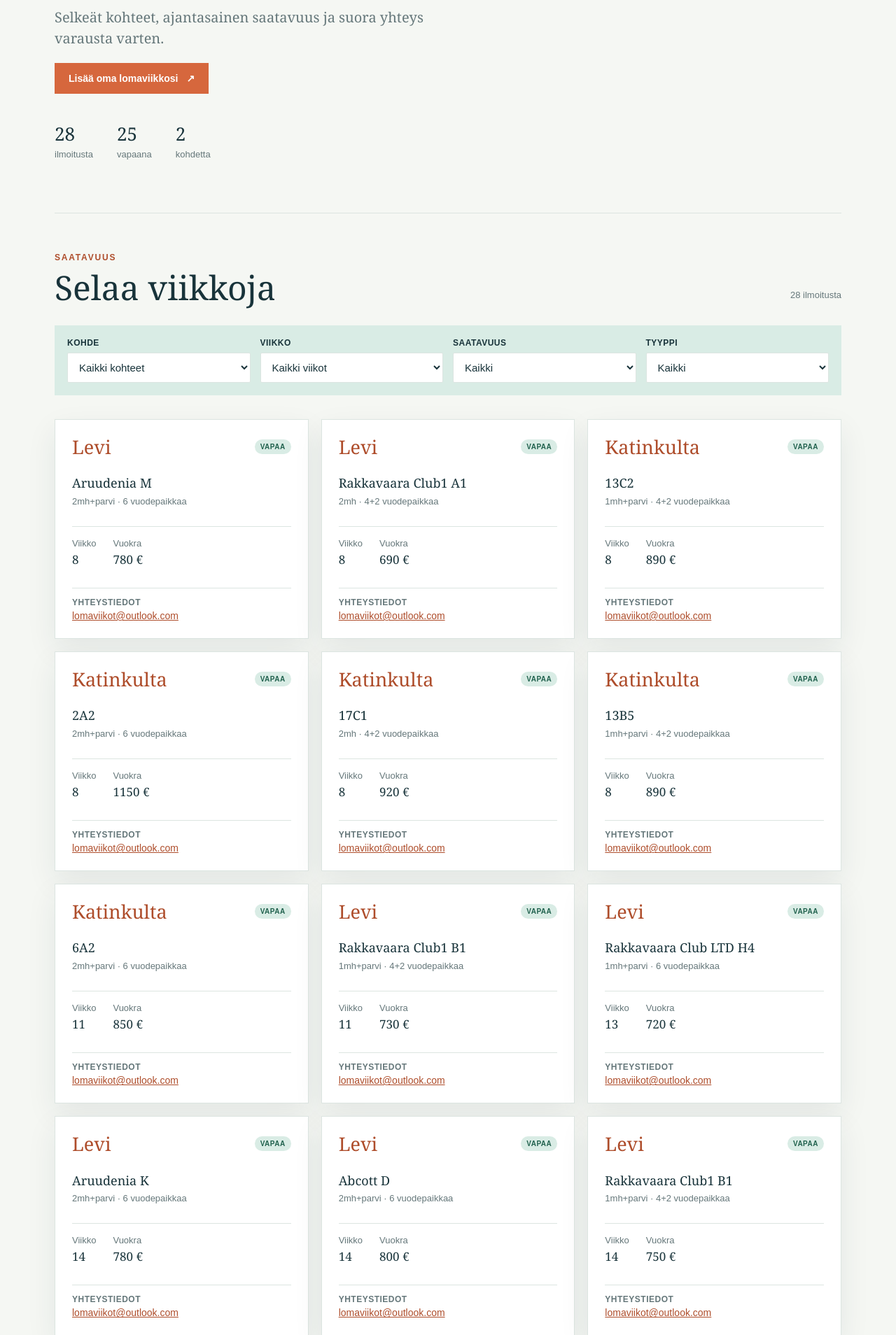
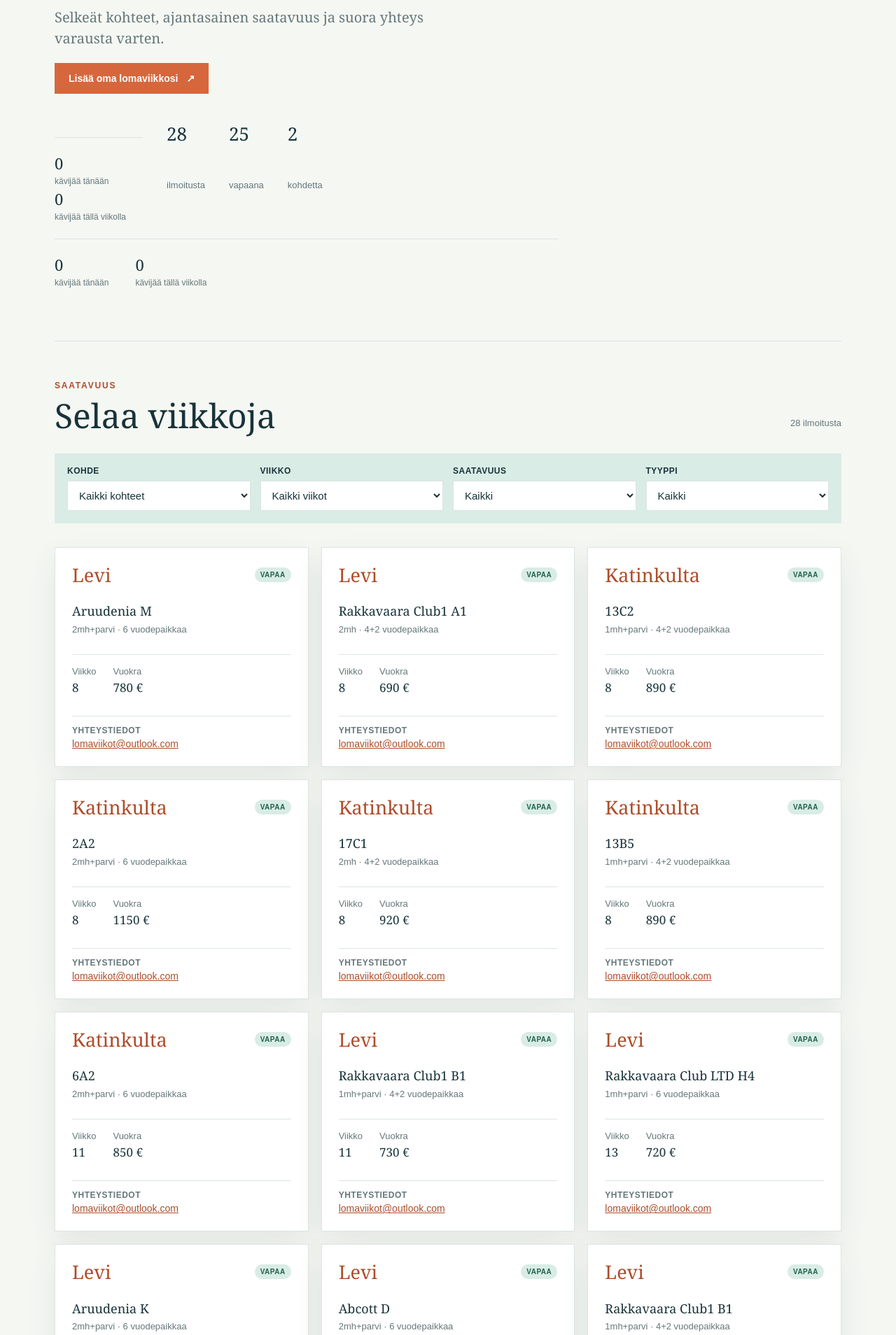
Before and after one commit to SEVEE1132/Viikkolomat, a Flask app: page / in a window 1280 px wide. Shown: the part 371-2279 px from the top of the page at 70% size. Run offline with Flask 3, Linux system fonts and the light colour scheme; data that the repository does not hold is empty.

Commit message:
kävijälakuri toimintaan

```diff
--- a/app.py
+++ b/app.py
@@ -120,13 +120,71 @@ def home():
     cottages = old_cottages + new_cottages
 
     # -------------------------
+    # KÄVIJÄMÄÄRÄT
+    # -------------------------
+
+    from datetime import datetime, timezone, timedelta
+
+    now = datetime.now(timezone.utc)
+
+    # Tänään
+    today_start = now.replace(
+        hour=0,
+        minute=0,
+        second=0,
+        microsecond=0
+    )
+
+    # Viikon alku (maanantai)
+    week_start = today_start - timedelta(
+        days=today_start.weekday()
+    )
+
+    try:
+
+        today_result = (
+            supabase
+            .table("page_views")
+            .select("visitor_id")
+            .gte("created_at", today_start.isoformat())
+            .execute()
+        )
+
+        week_result = (
+            supabase
+            .table("page_views")
+            .select("visitor_id")
+            .gte("created_at", week_start.isoformat())
+            .execute()
+        )
+
+        today_visitors = len(set(
+            row["visitor_id"]
+            for row in today_result.data
+        ))
+
+        week_visitors = len(set(
+            row["visitor_id"]
+            for row in week_result.data
+        ))
+
+    except Exception as e:
+
+        print("Kävijämäärien haku epäonnistui:", e)
+
+        today_visitors = 0
+        week_visitors = 0
+
+    # -------------------------
     # LUODAAN VASTAUS
     # -------------------------
 
     response = make_response(
         render_template(
             "index.html",
-            cottages=cottages
+            cottages=cottages,
+            today_visitors=today_visitors,
+            week_visitors=week_visitors
         )
     )
 
--- a/static/style.css
+++ b/static/style.css
@@ -72,6 +72,40 @@ h2 { font-size: clamp(30px, 4vw, 48px); font-weight: 400; }
 .stats div { display: grid; gap: 2px; }
 .stats strong { font-size: 26px; font-weight: 400; }
 .stats span, .result-count, .cottage-type, .card-details span { color: var(--muted); font: 13px Arial, sans-serif; }
+.visitor-stats {
+    display: flex;
+    gap: 14px;
+    margin-top: 24px;
+    padding-top: 20px;
+    border-top: 1px solid var(--line);
+}
+
+.visitor-stats div {
+    display: grid;
+    gap: 2px;
+    padding-right: 24px;
+}
+
+.visitor-stats strong {
+    font-size: 22px;
+    font-weight: 400;
+}
+
+.visitor-stats span {
+    color: var(--muted);
+    font: 12px Arial, sans-serif;
+}
+
+@media (max-width: 560px) {
+    .visitor-stats {
+        flex-direction: column;
+        gap: 12px;
+    }
+
+    .visitor-stats div {
+        padding-right: 0;
+    }
+}
 .listing-section { border-top: 1px solid var(--line); padding: 56px 0 96px; }
 .section-heading { display: flex; align-items: end; justify-content: space-between; gap: 20px; }
 .section-heading h2 { margin-bottom: 0; }
--- a/templates/index.html
+++ b/templates/index.html
@@ -32,9 +32,31 @@
                 <span aria-hidden="true">↗</span>
             </a>
             <div class="stats" aria-label="Ilmoitusten yhteenveto">
+                <div class="visitor-stats">
+                    <div>
+                        <strong>{{ today_visitors }}</strong>
+                        <span>kävijää tänään</span>
+                    </div>
+
+                    <div>
+                        <strong>{{ week_visitors }}</strong>
+                        <span>kävijää tällä viikolla</span>
+                    </div>
+                </div>
                 <div><strong>{{ cottages|length }}</strong><span>ilmoitusta</span></div>
                 <div><strong>{{ cottages|selectattr('status', 'equalto', 'Vapaa')|list|length }}</strong><span>vapaana</span></div>
                 <div><strong>{{ cottages|map(attribute='location')|unique|list|length }}</strong><span>kohdetta</span></div>
+            </div>
+            <div class="visitor-stats">
+                <div>
+                    <strong>{{ today_visitors }}</strong>
+                    <span>kävijää tänään</span>
+                </div>
+
+                <div>
+                    <strong>{{ week_visitors }}</strong>
+                    <span>kävijää tällä viikolla</span>
+                </div>
             </div>
         </section>
         <section id="cottages" class="listing-section" aria-labelledby="listing-title">
```
